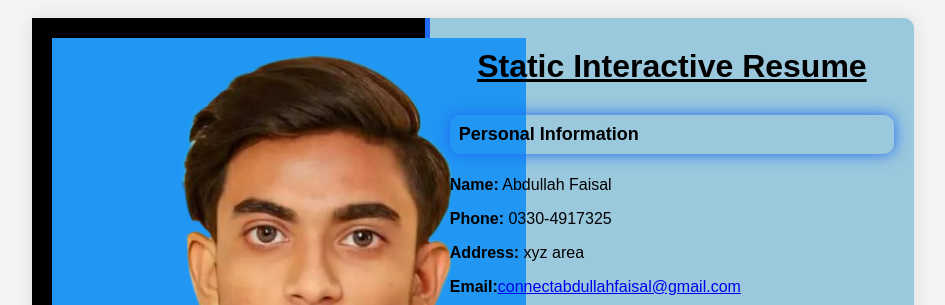
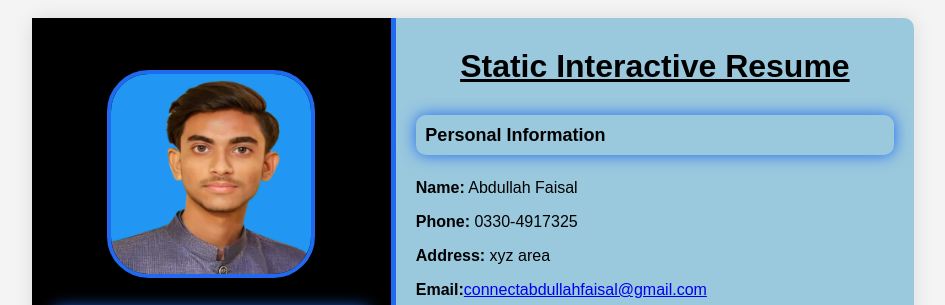
Before and after one commit to MuhammadAbdullahFaisal/hackathon-milestones, a plain HTML site: page Milestone - 1-2/index.html in a window 1280 px wide. Shown: the part 132-437 px from the top of the page, without its empty margins (167-1112 px from the left). Drawn offline with Linux system fonts and the light colour scheme.

Commit message:
Update style.css

```diff
--- a/Milestone - 1-2/style.css
+++ b/Milestone - 1-2/style.css
@@ -25,7 +25,7 @@ body {
     border-right: 5px solid #2069f1;
 }
 
-.rofile-picture {
+.profile-picture {
     width: 200px;
     height: 200px;
     margin-top: 10%;
```
